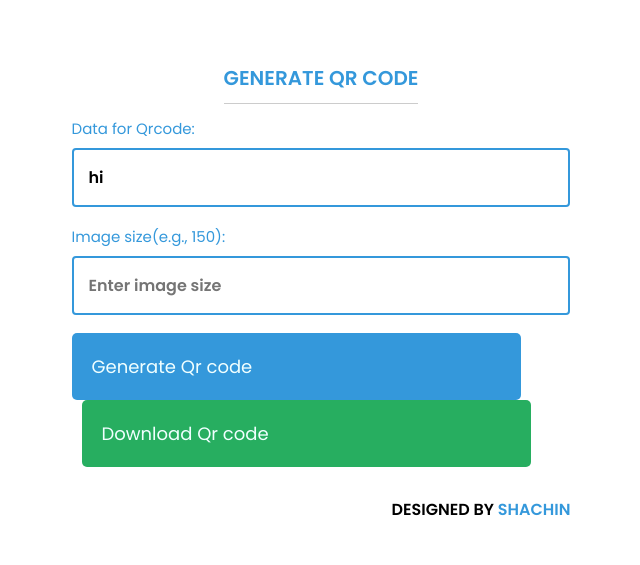
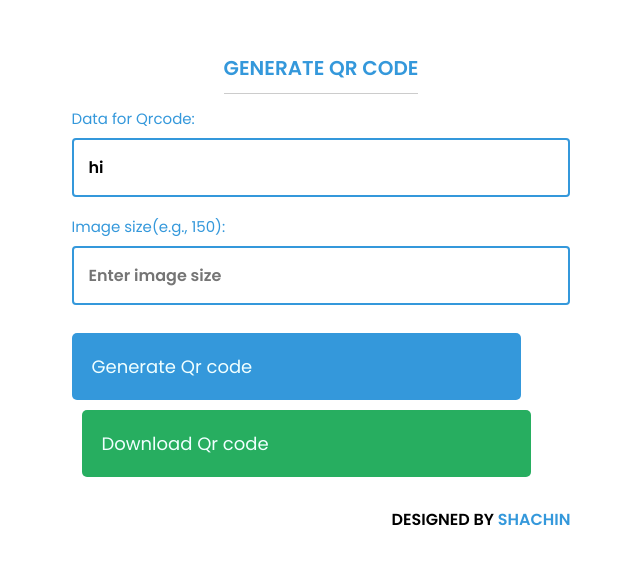
Before and after one commit to SHACHIN787/qrcode, a React (Vite) app: page / in a window 1280 px wide. Shown: the part 119-684 px from the top of the page, without its empty margins (319-959 px from the left). Built offline with nearby package versions, Linux system fonts and the light colour scheme.

Commit message:
Update QrCode.css

```diff
--- a/src/QrCode.css
+++ b/src/QrCode.css
@@ -44,6 +44,7 @@ input[placeholder]{
 }
 button{
     padding: 30px 35px; /* values from 15px 20px to changed on 4/5/25 */
+    margin-top:10px; /*inital no margin*/
     font-size: 18px;
     color: azure;
     border: none;
```
